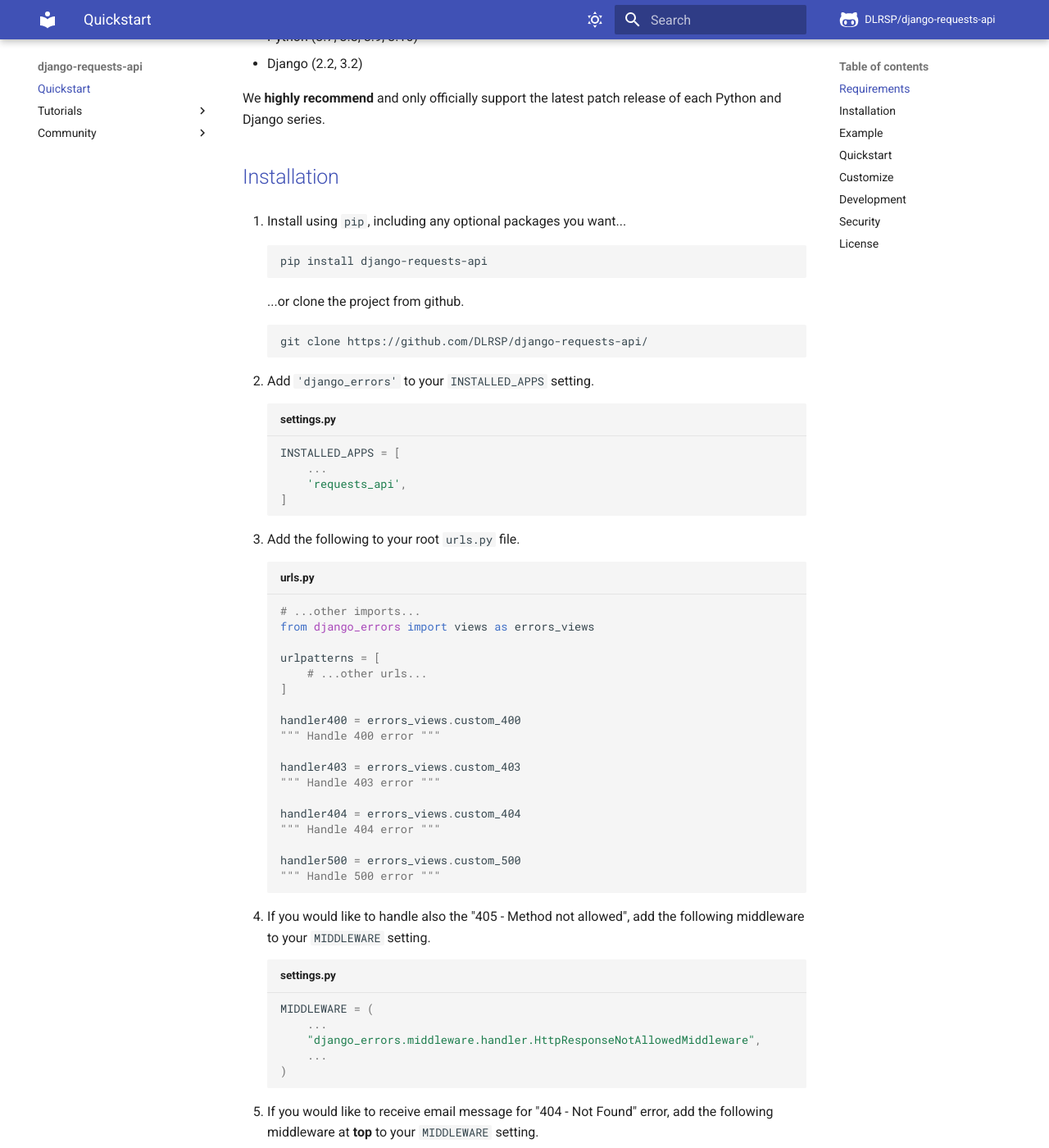
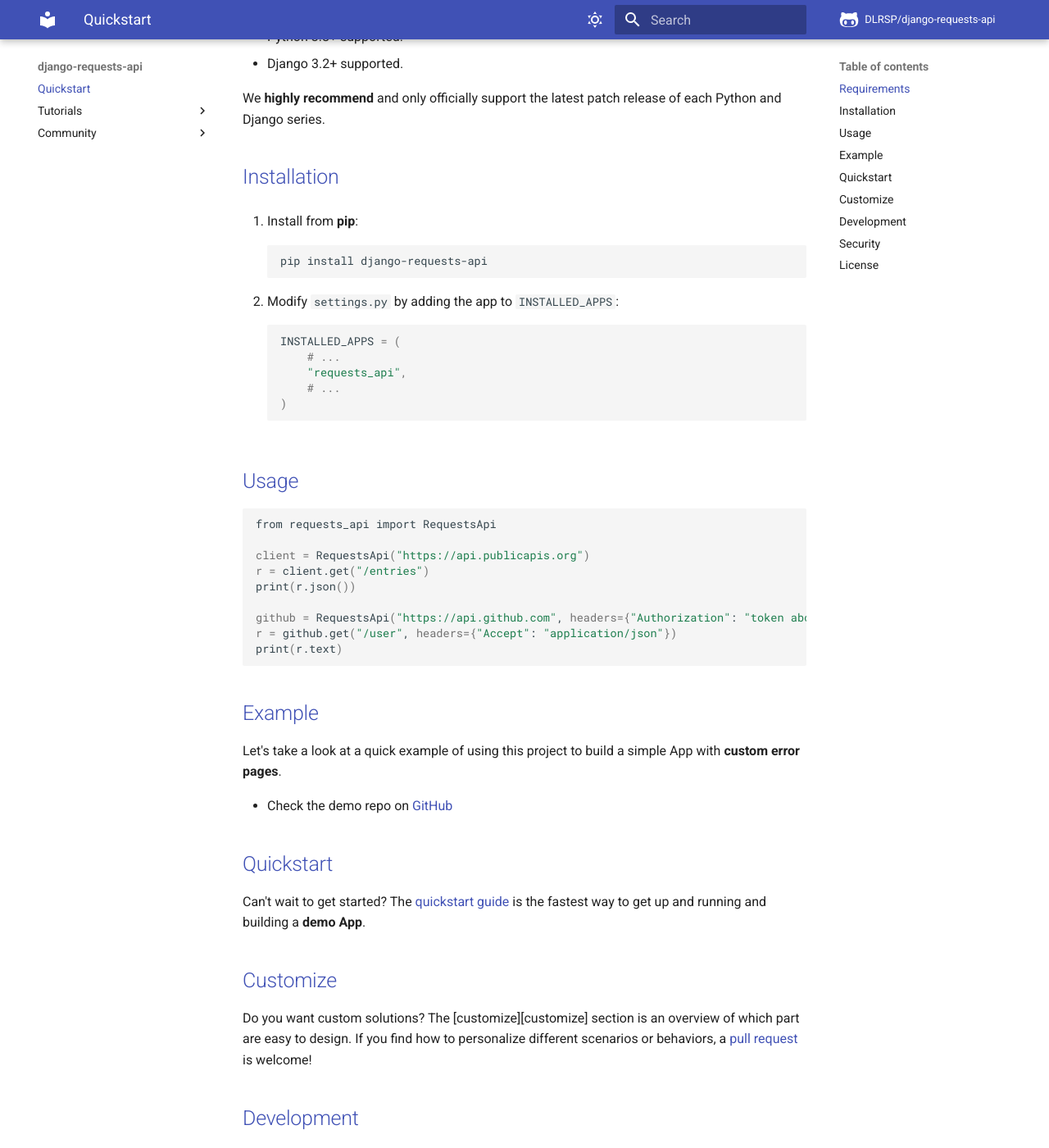
Before and after one commit to DLRSP/django-requests-api, an MkDocs documentation site: the page built from docs/index.md, in a window 1280 px wide and 1400 px high, scrolled down 332 px. Shown: the whole window at 82% size. Built offline with MkDocs 1.6.1 and Material for MkDocs 9.7.7, drawn with Linux system fonts in a browser that asks for light colours; comment, search, counter and statistics services are not loaded; some of the changed text lies outside the part shown.

Commit message:
- update docs

````diff
--- a/docs/index.md
+++ b/docs/index.md
@@ -1,4 +1,4 @@
-It's an app to wrap Django errors.
+Django's application to provide simple and shared requests client.
 
 ---
 
@@ -6,83 +6,46 @@
 
 These packages are required:
 
-* Python (3.7, 3.8, 3.9, 3.10)
-* Django (2.2, 3.2)
+-   Python 3.8+ supported.
+-   Django 3.2+ supported.
 
 We **highly recommend** and only officially support the latest patch release of each Python and Django series.
 
 
 ## Installation
 
-1. Install using `pip`, including any optional packages you want...
+1. Install from **pip**:
+```shell
+pip install django-requests-api
+```
 
-    ``` shell
-    pip install django-requests-api
-    ```
+2. Modify `settings.py` by adding the app to `INSTALLED_APPS`:
+```python
+INSTALLED_APPS = (
+    # ...
+    "requests_api",
+    # ...
+)
+```
 
-    ...or clone the project from github.
+## Usage
 
-    ``` shell
-    git clone https://github.com/DLRSP/django-requests-api/
-    ```
+```shell
+from requests_api import RequestsApi
 
-2. Add `'django_errors'` to your `INSTALLED_APPS` setting.
+client = RequestsApi("https://api.publicapis.org")
+r = client.get("/entries")
+print(r.json())
 
-    ``` python title="settings.py"
-    INSTALLED_APPS = [
-        ...
-        'requests_api',
-    ]
-    ```
-
-3. Add the following to your root `urls.py` file.
-
-    ``` python title="urls.py"
-    # ...other imports...
-    from django_errors import views as errors_views
-
-    urlpatterns = [
-        # ...other urls...
-    ]
-
-    handler400 = errors_views.custom_400
-    """ Handle 400 error """
-
-    handler403 = errors_views.custom_403
-    """ Handle 403 error """
-
-    handler404 = errors_views.custom_404
-    """ Handle 404 error """
-
-    handler500 = errors_views.custom_500
-    """ Handle 500 error """
-    ```
-
-4. If you would like to handle also the "405 - Method not allowed", add the following middleware to your `MIDDLEWARE` setting.
-
-    ``` python title="settings.py"
-    MIDDLEWARE = (
-        ...
-        "django_errors.middleware.handler.HttpResponseNotAllowedMiddleware",
-        ...
-    )
-    ```
-
-5. If you would like to receive email message for "404 - Not Found" error, add the following middleware at **top** to your `MIDDLEWARE` setting.
-
-    ``` python title="settings.py"
-    MIDDLEWARE = (
-        "django.middleware.common.BrokenLinkEmailsMiddleware",  # <-- Error Manager 404
-        ...
-    )
-    ```
-
+github = RequestsApi("https://api.github.com", headers={"Authorization": "token abcdef"})
+r = github.get("/user", headers={"Accept": "application/json"})
+print(r.text)
+```
 
 ## Example
 
 Let's take a look at a quick example of using this project to build a simple App with **custom error pages**.
 
-* Browser the demo app on-line on [Heroku][sandbox]
 * Check the demo repo on [GitHub][github-demo]
 
 ## Quickstart
--- a/setup.cfg
+++ b/setup.cfg
@@ -7,7 +7,7 @@
 url = https://github.com/DLRSP/django-requests-api
 author = DLRSP
 author_email = dlrsp.dev@gmail.com
-description = Django application to provide simple and shared requests client.
+description = Django''s application to provide simple and shared requests client.
 long_description = file: README.md
 long_description_content_type = text/markdown
 license = MIT License
````
Also changed, not shown: other parts of docs/index.md (+0 -1 lines).
